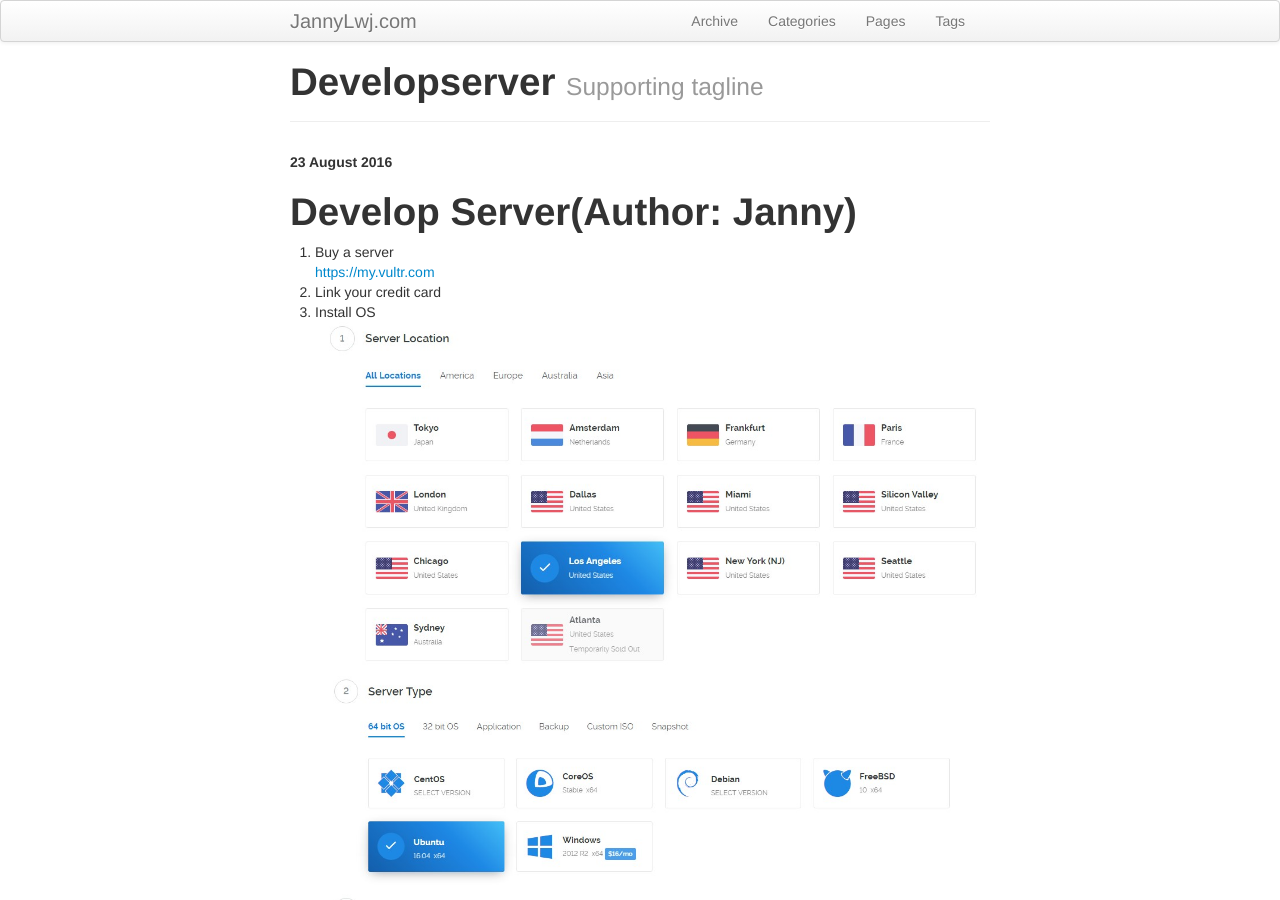
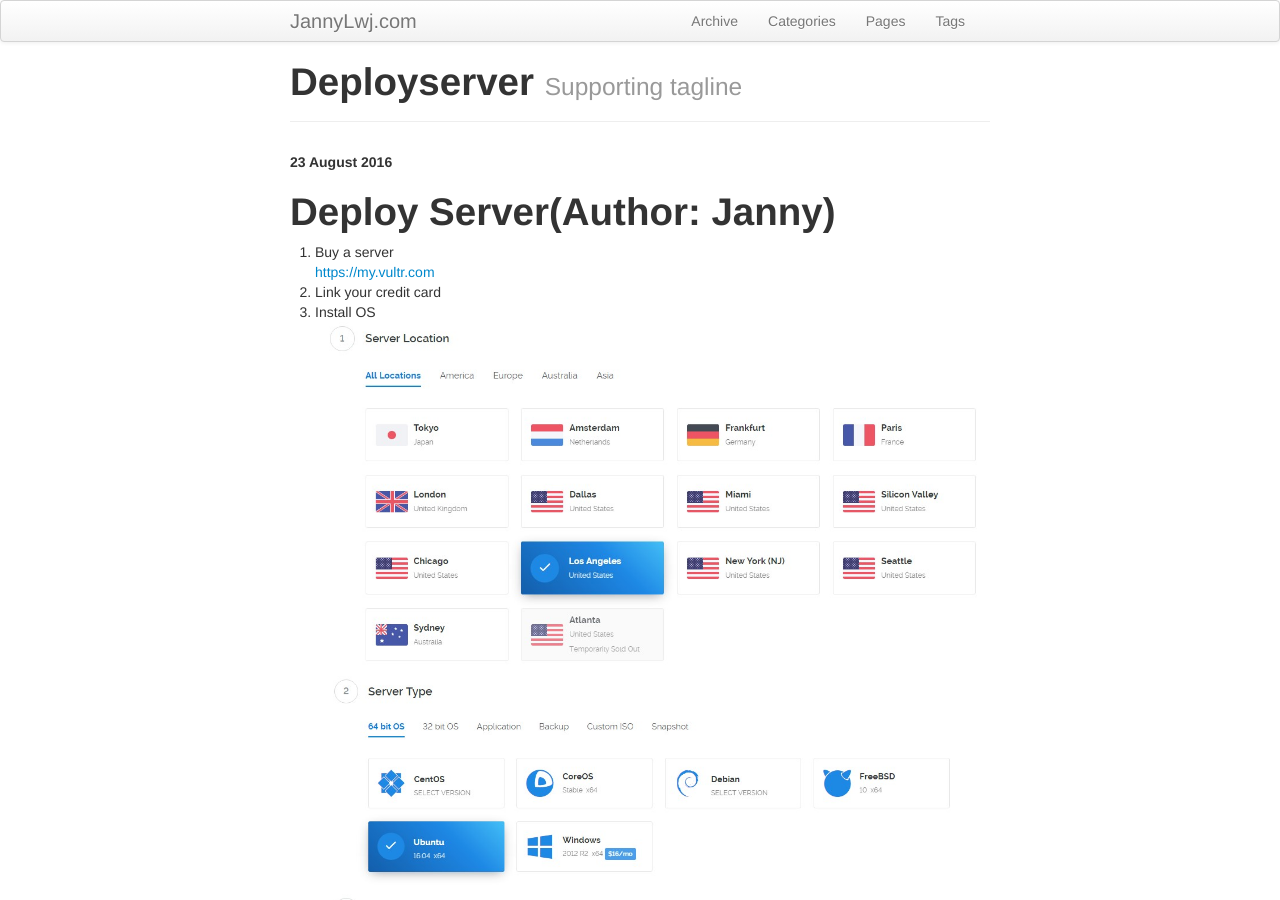
Before and after one commit to JannyLwj/JannyLwj.github.io, a Jekyll site: the page built from _posts/2016-8-23-DeployServer.md, in a window 1280 px wide and 900 px high. Built offline with Jekyll 4.4.1, drawn with Linux system fonts in a browser that asks for light colours; comment, search, counter and statistics services are not loaded.

Commit message:
Update and rename 2016-8-23-DevelopServer.md to 2016-8-23-DeployServer.md

```diff
--- a/_posts/2016-8-23-DevelopServer.md
+++ b/_posts/2016-8-23-DeployServer.md
@@ -5,7 +5,7 @@
 tags : [Server]
 ---
 
-#   Develop Server(Author: Janny)
+#   Deploy Server(Author: Janny)
 1.	Buy a server
         <https://my.vultr.com>
 2.	Link your credit card
```
